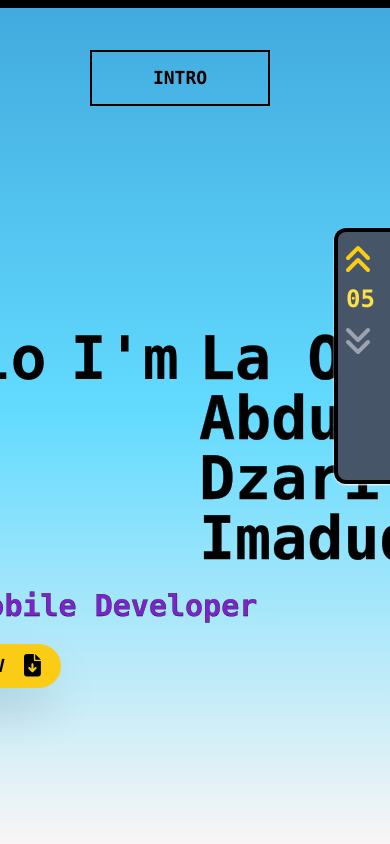
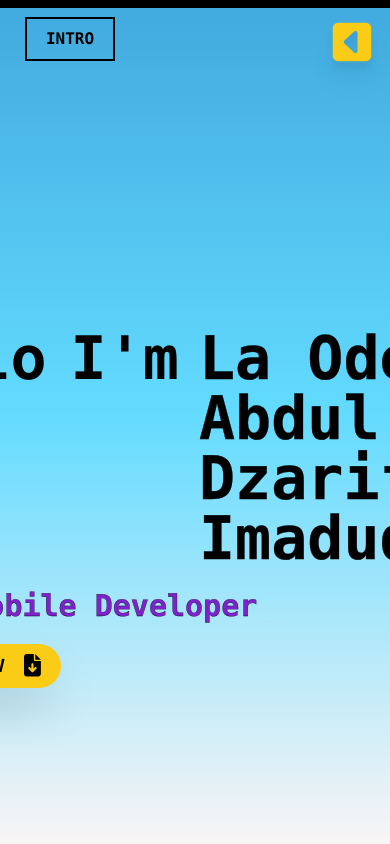
Before and after one commit to Alif-Dzarif/personal-website, a React (Vite) app: page / in a window 390 px wide. Shown: the top 844 px of the page. Built offline with nearby package versions, Linux system fonts and the light colour scheme.

Commit message:
style: responsive navigation button

```diff
--- a/src/index.css
+++ b/src/index.css
@@ -11,13 +11,6 @@ body::-webkit-scrollbar {
 }
 
 .button {
-  position: relative;
-  background-color: transparent;
-  text-transform: uppercase;
-  padding: 8px 16px;
-  min-width: 180px;
-  margin: 10px;
-  cursor: pointer;
   transition: color 0.4s linear;
 }
 
--- a/src/pages/MainPage.jsx
+++ b/src/pages/MainPage.jsx
@@ -167,24 +167,36 @@ export default function MainPage() {
       initial="hidden"
       animate="visible"
     >
-      <div className="flex justify-between fixed h-[120px] py-10 px-20 top-0 left-0 right-0 bg-white bg-opacity-[0.001]">
-        <button onClick={() => pages > 1 ? window.scrollTo(0, 0) : setPages(pages)} className={`button button-fill border-2 ${buttonBorder} ${hour2 < 6 || hour2 >= 18 ? 'before:bg-white' : 'before:bg-black'} ${hour2 < 6 || hour2 >= 18 ? 'hover:text-black' : 'hover:text-white'} font-bold font-mono text-lg h-14`}>
+      <div className="flex justify-between fixed h-[120px] top-0 left-0 right-0 bg-white bg-opacity-[0.001]
+        2xl:py-10 2xl:px-20
+        max-2xl:px-10 max-2xl:py-5
+        max-md:px-5 max-md:py-3
+      ">
+        <button onClick={() => pages > 1 ? window.scrollTo(0, 0) : setPages(pages)} className={`relative cursor-pointer bg-transparent button button-fill border-2 font-bold font-mono
+          2xl:m-[10px] 2xl:min-w-[180px] 2xl:py-2 2xl:px-4 2xl:text-lg 2xl:h-14
+          max-2xl:m-[5px] max-2xl:min-w-[140px] max-2xl:py-1 max-2xl:px-2 max-2xl:text-base max-2xl:h-12
+          max-md:m-[5px] max-md:min-w-[90px] max-md:py-[2px] max-md:px-1 max-md:text-base max-md:h-11
+          ${buttonBorder} ${hour2 < 6 || hour2 >= 18 ? 'before:bg-white' : 'before:bg-black'} ${hour2 < 6 || hour2 >= 18 ? 'hover:text-black' : 'hover:text-white'}
+        `}>
           INTRO
         </button>
-        <div className='flex font-bold text-xl mt-4'>
-          <div className={`w-18 overflow-hidden h-20`}>
+        <div className='flex font-bold max-2xl:texl-lg 2xl:text-xl max-2xl:mt-2 2xl:mt-4'>
+          <div className={`max-md:w-20 2xl:w-18 overflow-hidden h-20`}>
             <button onClick={() => navigate('/general')} className={`${menuClick ? 'translate-x-40' : 'translate-x-0'} hover:text-yellow-400 transition-transform mr-10 leading-[50px] z-20`}>GENERAL</button>
           </div>
-          <div className={`w-18 overflow-hidden h-20`}>
+          <div className={`max-md:w-20 2xl:w-18 overflow-hidden h-20`}>
             <button onClick={() => navigate('/projects')} className={`${menuClick ? 'translate-x-40' : 'translate-x-0'} hover:text-yellow-400 transition-transform mr-10 leading-[50px] z-20`}>PROJECTS</button>
           </div>
           <div onClick={menu} className='w-10 cursor-pointer -leading-5 z-30'>
-            <FontAwesomeIcon icon={faSquareCaretLeft} className={`w-12 h-12 ${menuClick ? 'text-yellow-400' : 'text-white'} transition-colors drop-shadow-xl`} />
+            <FontAwesomeIcon icon={faSquareCaretLeft} className={`max-2xl:w-11 max-2xl:h-11 2xl:w-12 2xl:h-12 ${menuClick ? 'text-yellow-400' : 'text-white'} transition-colors drop-shadow-xl`} />
           </div>
         </div>
       </div>
-      <aside className={`fixed top-[27%] right-0 z-[99] w-14 h-64 rounded-l-xl border-4 bg-slate-600 border-r-0 overflow-hidden inline-block ${buttonBorder} shadow-sm shadow-white`}>
-        <div className='z-[3] flex items-center flex-col h-36 justify-between py-3'>
+      <aside className={`max-lg:hidden visible fixed border-4 border-r-0 bg-slate-600 right-0 z-[99]] overflow-hidden inline-block ${buttonBorder} shadow-sm shadow-white
+        2xl:top-[27%] 2xl:w-14 2xl:h-64 2xl:rounded-l-xl
+        max-2xl:top-[27%] max-2xl:w-12 max-2xl:h-60 max-2xl:rounded-l-lg
+      `}>
+        <div className='z-[3] flex items-center flex-col h-36 justify-between max-2xl:px-1 py-3'>
           <div onClick={clickPrev} className={`cursor-pointer w-10 h-10 ${pages === 1 ? 'text-gray-400' : 'text-yellow-400'}`}>
             <FontAwesomeIcon icon={faAnglesUp} size='2xl' className='' />
           </div>
@@ -192,7 +204,7 @@ export default function MainPage() {
             <FontAwesomeIcon icon={faAnglesDown} size='2xl' className='' />
           </div>
         </div>
-        <div className='z-[-1] h-52 overflow-visible absolute left-0 leading-4 flex items-center flex-col w-full select-none top-0'>
+        <div className='z-[-1] h-52 overflow-visible absolute 2xl:left-0 max-2xl:left-[-4px] leading-4 flex items-center flex-col w-full select-none top-0'>
           <ul className={`text-2xl absolute left-2 ${pageSlide} side__pages`}>
             <li className={`h-20 my-6 flex items-center ${pages === 1 ? 'text-yellow-300' : 'text-white'}`}>01</li>
             <li className={`h-20 my-6 flex items-center ${pages === 2 ? 'text-yellow-300' : 'text-white'}`}>02</li>
```
